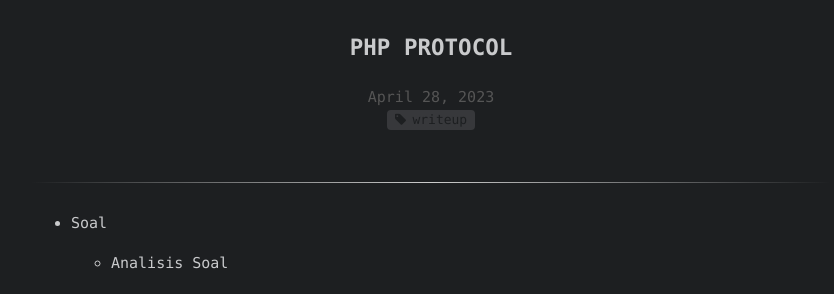
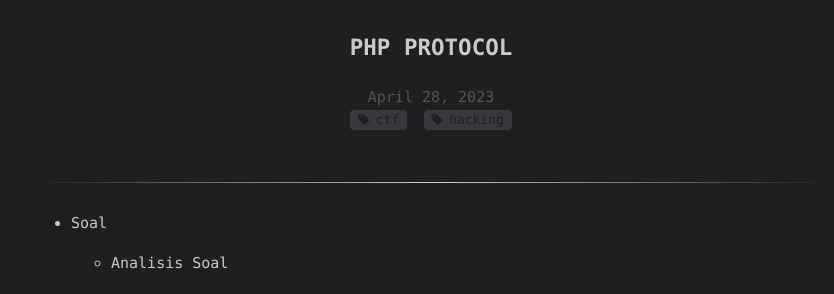
Before and after one commit to syukirman-amir/blog.noob.codes, a Jekyll site: the page built from _posts/2023-04-28-PHP-PROTOKOL.md, in a window 1280 px wide and 900 px high. Shown: the part 172-466 px from the top of the window, without its empty margins (209-1043 px from the left). Built offline with Jekyll 4.4.1, drawn with Linux system fonts in a browser that asks for light colours; comment, search, counter and statistics services are not loaded.

Commit message:
Update 2023-04-28-PHP-PROTOKOL.md

```diff
--- a/_posts/2023-04-28-PHP-PROTOKOL.md
+++ b/_posts/2023-04-28-PHP-PROTOKOL.md
@@ -1,7 +1,7 @@
 ---
 title:  PHP PROTOCOL
 updated: 2023-04-28 22:23:53
-tags: [writeup]
+tags: [ctf,hacking]
 ---
 
 - [Soal](#codespr1337)
```
